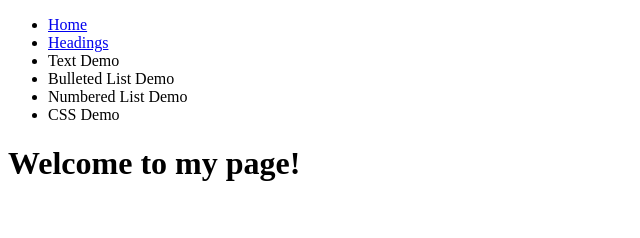
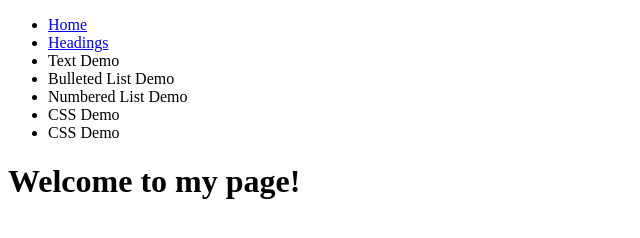
Before and after one commit to NeilTipton193/NeilTipton193-github.io, a plain HTML site: page index.html in a window 1280 px wide. Shown: the whole page, without its empty margins (0-640 px from the left). Drawn offline with Linux system fonts and the light colour scheme.

Commit message:
Add files via upload

```diff
--- a/index.html
+++ b/index.html
@@ -14,6 +14,7 @@
        <li><a href="bulletlist.html"></a>Bulleted List Demo</li>
        <li><a href="numberlist.html"></a>Numbered List Demo</li>
        <li><a href="cssdemo.html"></a>CSS Demo</li>
+       <li><a href="travel.html"></a>CSS Demo</li>
    </ul>
     <h1>Welcome to my page!</h1>
 </body>
```
